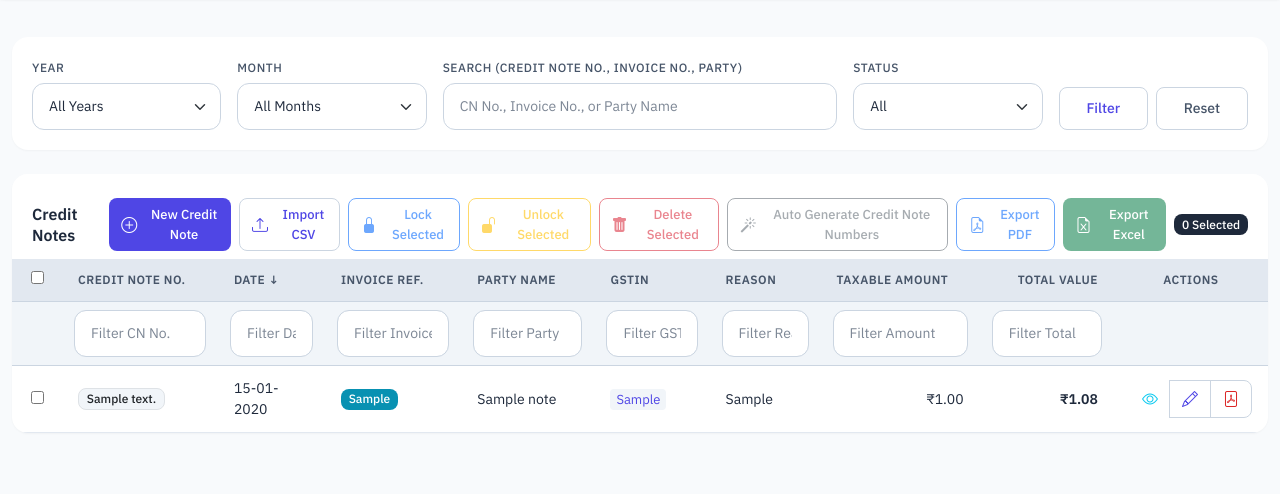
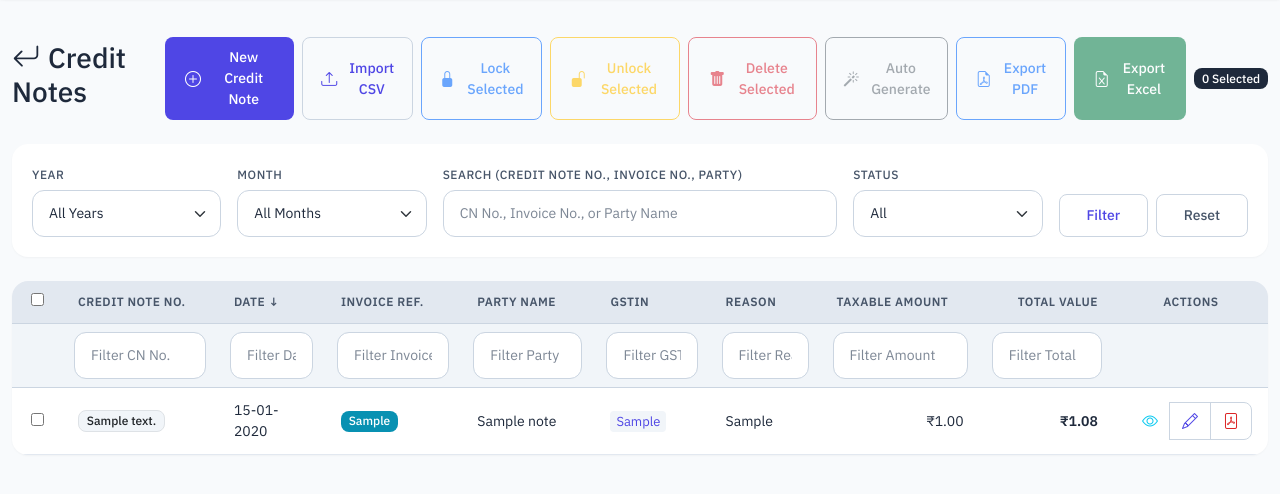
Before and after one commit to piyush-sawhney/accounting, a Flask app: page /credit-notes in a window 1280 px wide. Shown: the part 67-561 px from the top of the page. Run offline with Flask 3, Linux system fonts and the light colour scheme; the visitor is signed in with stand-in values (Sample User, id 1); tables that the repository leaves empty hold one stand-in row (values such as "Sample post"); some libraries are stand-ins or nearby versions.

Commit message:
Fix Page Headers convention

```diff
--- a/templates/credit_note_management.html
+++ b/templates/credit_note_management.html
@@ -14,6 +14,44 @@
                 {% endfor %}
             {% endif %}
         {% endwith %}
+
+<div class="d-flex justify-content-between align-items-center mb-4">
+            <h2 class="h3"><i class="bi bi-arrow-return-left me-2"></i>Credit Notes</h2>
+            <div class="d-flex gap-2">
+                <a href="{{ url_for('credit_notes.create_credit_note') }}" class="btn btn-primary">
+                    <i class="bi bi-plus-circle me-1"></i> New Credit Note
+                </a>
+                <a href="{{ url_for('credit_notes.import_credit_notes') }}" class="btn btn-outline-primary">
+                    <i class="bi bi-upload me-1"></i> Import CSV
+                </a>
+                <button type="button" class="btn btn-outline-primary" disabled id="lockBtn" data-bs-toggle="modal" data-bs-target="#lockCreditNotesModal">
+                    <i class="bi bi-lock-fill me-1"></i> Lock Selected
+                </button>
+                <button type="button" class="btn btn-outline-warning" disabled id="unlockBtn" data-bs-toggle="modal" data-bs-target="#unlockCreditNotesModal">
+                    <i class="bi bi-unlock-fill me-1"></i> Unlock Selected
+                </button>
+                <button type="button" class="btn btn-outline-danger" id="deleteBtn" disabled data-bs-toggle="modal" data-bs-target="#deleteCreditNotesModal">
+                    <i class="bi bi-trash-fill me-1"></i> Delete Selected
+                </button>
+                {% if pending_count > 0 %}
+                <button type="button" class="btn btn-success" data-bs-toggle="modal" data-bs-target="#generateNumbersModal">
+                    <i class="bi bi-magic me-1"></i> Auto Generate
+                    <span class="badge bg-light text-dark ms-1">{{ pending_count }}</span>
+                </button>
+                {% else %}
+                <button type="button" class="btn btn-outline-secondary" disabled>
+                    <i class="bi bi-magic me-1"></i> Auto Generate
+                </button>
+                {% endif %}
+                <button type="button" class="btn btn-outline-primary" disabled id="exportPdfBtn" data-bs-toggle="modal" data-bs-target="#exportPdfModal">
+                    <i class="bi bi-file-earmark-pdf me-1"></i> Export PDF
+                </button>
+                <button type="button" class="btn btn-success" disabled id="exportExcelBtn" data-bs-toggle="modal" data-bs-target="#exportExcelModal">
+                    <i class="bi bi-file-earmark-excel me-1"></i> Export Excel
+                </button>
+                <span id="selectedCount" class="badge bg-dark align-self-center">0 Selected</span>
+            </div>
+        </div>
 
         <div class="card mb-4">
             <div class="card-body">
@@ -45,8 +83,8 @@
                         <label class="form-label text-muted small">Status</label>
                         <select name="status" class="form-select">
                             <option value="">All</option>
-                            <option value="pending" {% if status_filter == 'pending' %}selected{% endif %}>Pending (No Credit Note No.)</option>
-                            <option value="completed" {% if status_filter == 'completed' %}selected{% endif %}>Completed (Has Credit Note No.)</option>
+                            <option value="pending" {% if status_filter == 'pending' %}selected{% endif %}>Pending (No CN No.)</option>
+                            <option value="completed" {% if status_filter == 'completed' %}selected{% endif %}>Completed (Has CN No.)</option>
                         </select>
                     </div>
                     <div class="col-md-2 d-flex align-items-end">
@@ -57,56 +95,7 @@
             </div>
         </div>
 
-<div class="card">
-             <div class="card-header bg-white border-bottom-0 pt-4 pb-2">
-                 <div class="d-flex justify-content-between align-items-center">
-                     <h5 class="mb-0">Credit Notes</h5>
-                     <div class="d-flex gap-2">
-                         <div class="d-flex gap-2">
-                             <a href="{{ url_for('credit_notes.create_credit_note') }}" class="btn btn-primary btn-sm">
-                                 <i class="bi bi-plus-circle me-1"></i> New Credit Note
-                             </a>
-                             <a href="{{ url_for('credit_notes.import_credit_notes') }}" class="btn btn-outline-primary btn-sm">
-                                 <i class="bi bi-upload me-1"></i> Import CSV
-                             </a>
-                         </div>
-                         <div class="d-flex gap-2">
-                             <button type="button" class="btn btn-sm btn-outline-primary" disabled id="lockBtn" data-bs-toggle="modal" data-bs-target="#lockCreditNotesModal">
-                                 <i class="bi bi-lock-fill me-1"></i> Lock Selected
-                             </button>
-                             <button type="button" class="btn btn-sm btn-outline-warning" disabled id="unlockBtn" data-bs-toggle="modal" data-bs-target="#unlockCreditNotesModal">
-                                 <i class="bi bi-unlock-fill me-1"></i> Unlock Selected
-                             </button>
-                             <button type="button" class="btn btn-sm btn-outline-danger" id="deleteBtn" disabled data-bs-toggle="modal" data-bs-target="#deleteCreditNotesModal">
-                                 <i class="bi bi-trash-fill me-1"></i> Delete Selected
-                             </button>
-                         </div>
-                         <div class="d-flex gap-2">
-                             {% if pending_count > 0 %}
-                             <button type="button" class="btn btn-sm btn-success" data-bs-toggle="modal" data-bs-target="#generateNumbersModal">
-                                 <i class="bi bi-magic me-1"></i> Auto Generate Credit Note Numbers
-                                 <span class="badge bg-light text-dark ms-1">{{ pending_count }}</span>
-                             </button>
-                             {% else %}
-                             <button type="button" class="btn btn-sm btn-outline-secondary" disabled>
-                                 <i class="bi bi-magic me-1"></i> Auto Generate Credit Note Numbers
-                             </button>
-                             {% endif %}
-                         </div>
-                         <div class="d-flex gap-2">
-                             <button type="button" class="btn btn-sm btn-outline-primary" disabled id="exportPdfBtn" data-bs-toggle="modal" data-bs-target="#exportPdfModal">
-                                 <i class="bi bi-file-earmark-pdf me-1"></i> Export PDF
-                             </button>
-                             <button type="button" class="btn btn-sm btn-success" disabled id="exportExcelBtn" data-bs-toggle="modal" data-bs-target="#exportExcelModal">
-                                 <i class="bi bi-file-earmark-excel me-1"></i> Export Excel
-                             </button>
-                         </div>
-                         <div class="col-auto ms-auto d-flex align-items-center gap-3">
-                             <span id="selectedCount" class="badge bg-dark">0 Selected</span>
-                         </div>
-                     </div>
-                 </div>
-             </div>
+        <div class="card">
             <div class="card-body p-0">
                 <table class="table table-hover align-middle mb-0" id="creditNotesTable">
                     <thead>
```
Also changed, not shown: templates/invoice_management.html (+40 -53 lines), templates/parties.html (+6 -17 lines).
